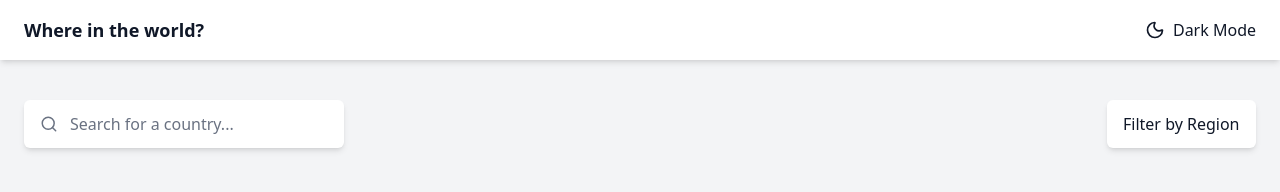
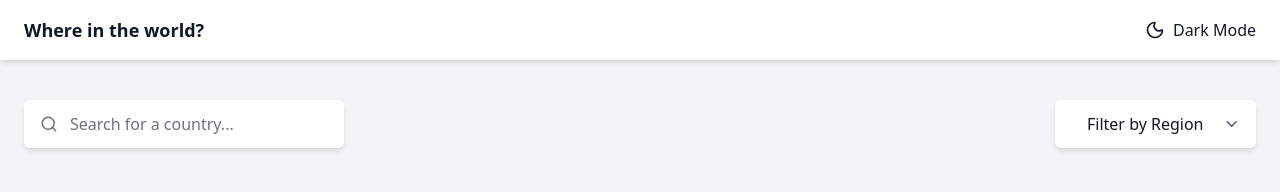
Before and after one commit to bazifabdullah/Rest-Countries-Project, a React (Vite) app: page / in a window 1280 px wide. Shown: the top 192 px of the page. Built offline with nearby package versions, Linux system fonts and the light colour scheme.

Commit message:
Minor Adjustment to RegionFilter component

```diff
--- a/src/components/RegionFilter.jsx
+++ b/src/components/RegionFilter.jsx
@@ -1,7 +1,10 @@
+import { ChevronDown } from "lucide-react";
+
 const RegionFilter = () => {
   return (
+    <div className="relative flex justify-between items-center bg-white dark:bg-gray-800 shadow-md rounded-md px-4 py-3">
       <select
-      className="bg-white dark:bg-gray-800 shadow-md rounded-md px-4 py-3 text-gray-900 dark:text-white outline-none cursor-pointer appearance-none"
+        className="bg-white dark:bg-gray-800 rounded-md px-4 text-gray-900 dark:text-white outline-none cursor-pointer appearance-none w-full"
         defaultValue=""
         >
         <option value="" disabled>
@@ -13,6 +16,13 @@ const RegionFilter = () => {
         <option value="Europe">Europe</option>
         <option value="Oceania">Oceania</option>
       </select>
+      <ChevronDown
+        className="w-5 h-5 text-gray-600 dark:text-gray-300 cursor-pointer"
+        onClick={() => {
+          document.querySelector("select")?.showPicker?.();
+        }}
+      />
+    </div>
   );
 };
 
```
Lines whose indentation alone changed are shown as unchanged.
